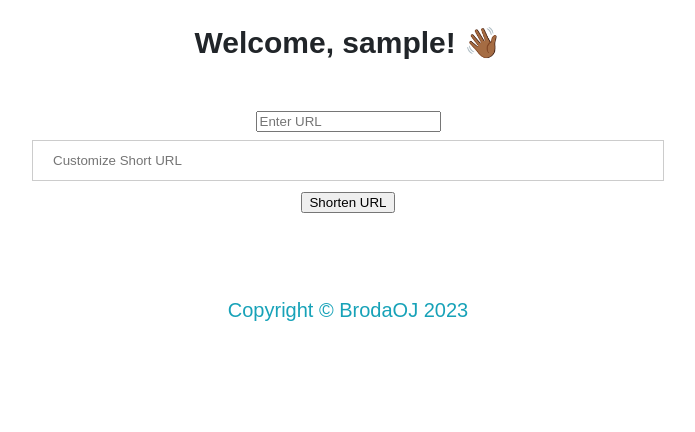
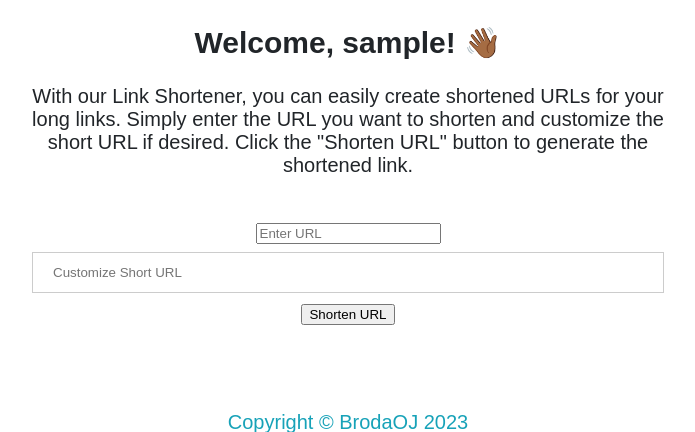
Before and after one commit to BrodaOJ56/CUTMe, a Flask app: page / in a window 1280 px wide. Shown: the part 58-490 px from the top of the page, without its empty margins (292-987 px from the left). Run offline with Flask 3, Linux system fonts and the light colour scheme; the visitor is signed in with stand-in values (Sample User, id 1); data that the repository does not hold is empty.

Commit message:
added content about URL shortener

```diff
--- a/templates/index.html
+++ b/templates/index.html
@@ -7,6 +7,8 @@
 {% block content %}
     {% if current_user.is_authenticated %}
         <h2>Welcome, {{ current_user.username }}! <span class="wave">👋🏾</span></h2>
+
+        <p>With our Link Shortener, you can easily create shortened URLs for your long links. Simply enter the URL you want to shorten and customize the short URL if desired. Click the "Shorten URL" button to generate the shortened link.</p>
 
         <br>
         <form method="POST" action="/shorten">
@@ -19,7 +21,6 @@
         <div class="link-card-container">
             {% for url in urls %}
                 <div class="link-card">
-
                     <p>Short URL: <a href="{{ url.short_url }}">{{ url.short_url }}</a></p>
                     <a href="{{ url_for('download_qr_code', url_id=url.id) }}" class="download-button">Download QR Code</a>
                     <p>
```
Lines whose indentation alone changed are shown as unchanged.
